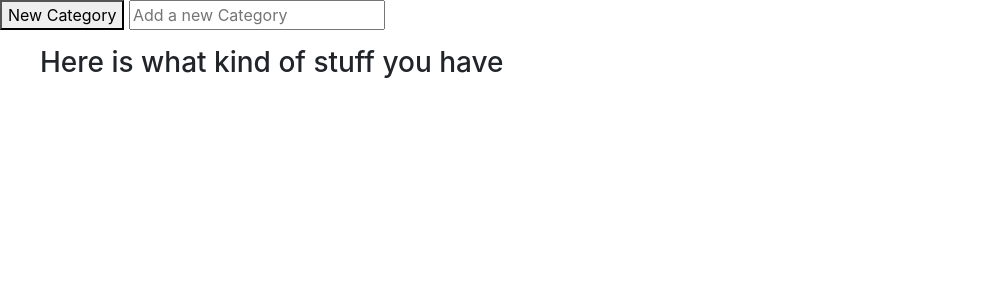
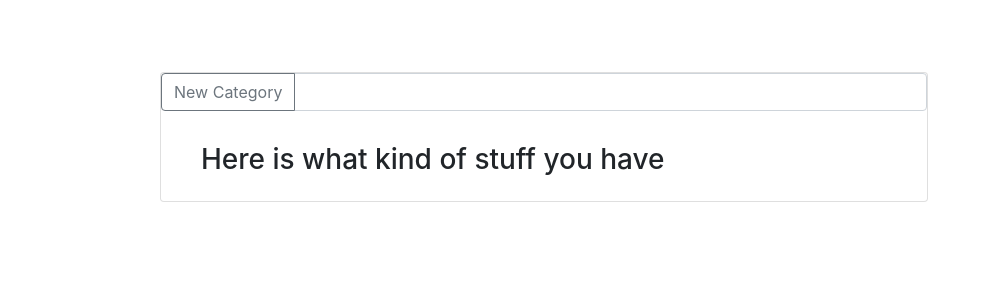
Before and after one commit to michaelprince3/backend-capstone, a Django app: page /categories in a window 1280 px wide. Shown: the part 56-356 px from the top of the page, without its empty margins (0-991 px from the left). Run offline with Django 3.2, Linux system fonts and the light colour scheme; the visitor is signed in with stand-in values (Sample User, id 1); data that the repository does not hold is empty; some libraries are stand-ins or nearby versions.

Commit message:
more styles

```diff
--- a/stokkapp/static/styles/stores.css
+++ b/stokkapp/static/styles/stores.css
@@ -10,3 +10,11 @@
 .item__description {
     width: 15rem;
 }
+
+.form-container {
+    display: flex;
+    flex-direction: column;
+    align-items: center;
+    margin: 10rem;
+    margin-top: 5rem;
+}
--- a/stokkapp/templates/category/category_list.html
+++ b/stokkapp/templates/category/category_list.html
@@ -2,46 +2,56 @@
 {% load static %}
 
 {% block css %}
-    {% comment %} <link rel="stylesheet" href="{% static 'styles/item.css' %}" /> {% endcomment %}
+    <link rel="stylesheet" href="{% static 'styles/stores.css' %}" />
 {% endblock %}
 
 {% block content %}
-    <h1>Categories</h1>
-
+        <h1>Category</h1>
+    <div class="card" style="width: 60%; margin: 10rem; margin-top: 5rem;">
     {% if one_category.id is not None %}
     <form action="{% url 'stokkapp:categoriesedit' one_category.id%}" method="POST">
         {% csrf_token %}
-        <input type="hidden" name="actual_method" value="PUT">
-            <button>Save Category</button>
-            <input id="name" type="text" required name="name" value="{{one_category.name}}">
-
+        <div class="input-group mb-3">
+            <input type="hidden" name="actual_method" value="PUT">
+            <div class="input-group-prepend">
+                <button class="btn btn-outline-secondary" type="submit" id="button-addon1">Save Category</button>
+            </div>
+            <input type="text" id="name" name="name" class="form-control" required placeholder="" aria-label="Add a new Category" aria-describedby="button-addon1" value="{{one_category.name}}">
+        </div>
     </form>
     {% else %}
-    <form action="{% url 'stokkapp:categories' %}" method="POST">
+
+        <form action="{% url 'stokkapp:categories' %}" method="POST">
         {% csrf_token %}
-            <button>New Category</button>
-            <input id="name" type="text" required name="name" placeholder="Add a new Category">
+        <div class="input-group mb-3">
+            <div class="input-group-prepend">
+                <button class="btn btn-outline-secondary" type="submit" id="button-addon1">New Category</button>
+            </div>
+            <input type="text" id="name" name="name" class="form-control" required placeholder="" aria-label="Add a new Category" aria-describedby="button-addon1">
+        </div>
+        </form>
 
-    </form>
     {% endif %}
     <ol class="items">
     <h3>Here is what kind of stuff you have</h3>
     {% for category in all_categories %}
-        <li class="item">
+        <li class="list-group-item" style="display:flex; flex-direction: row; align-content: space-between;">
             <div class="item__description">
                 {{category.name}}
             </div>
-
-            <form action="{% url 'stokkapp:categoriesedit' category.id %}" method="POST">
+        <div class="button-div">
+            <form action="{% url 'stokkapp:categoriesedit' category.id %}" method="POST" onsubmit="return ConfirmDelete()">
             {% csrf_token %}
-            <input type="hidden" name="actual_method" value="DELETE">
-            <button>Delete</button>
+            <input type="hidden" name="actual_method" value="DELETE" >
+            <button type="button" class="btn btn-danger">Delete</button>
             </form>
             <form action="{% url 'stokkapp:categoriesedit' category.id %}" method="GET">
             {% csrf_token %}
-            <button>Edit</button>
+            <button type="button" class="btn btn-secondary">Edit</button>
             </form>
+        </div>
         </li>
     {% endfor %}
         </ol>
+        </div>
 {% endblock %}
--- a/stokkapp/templates/items/item_detail.html
+++ b/stokkapp/templates/items/item_detail.html
@@ -25,12 +25,12 @@
     <form action="{% url 'stokkapp:detail' user_item.id %}" method="POST" onsubmit="return ConfirmDelete()">
         {% csrf_token %}
         <input type="hidden" name="actual_method" value="DELETE">
-        <button>Delete</button>
+        <button type="button" class="btn btn-secondary">Delete</button>
     </form>
 
     <form action="{% url 'stokkapp:user_item_edit_form' user_item.id %}" method="GET">
         {% csrf_token %}
-        <button>Edit</button>
+        <button type="button" class="btn btn-secondary">Edit</button>
     </form>
     {% comment %} <form action="{% url 'stokkapp:shopping_list_item' user_item.id %}" method="GET">
         {% csrf_token %}
--- a/stokkapp/templates/store/store_list.html
+++ b/stokkapp/templates/store/store_list.html
@@ -15,7 +15,7 @@
         <div class="input-group mb-3">
             <input type="hidden" name="actual_method" value="PUT">
             <div class="input-group-prepend">
-                <button class="btn btn-outline-secondary" type="submit" id="button-addon1">Save Store</button>
+                <button class="btn btn-secondary" type="submit" id="button-addon1">Save Store</button>
             </div>
             <input type="text" id="name" name="name" class="form-control" required placeholder="" aria-label="Add a new Store" aria-describedby="button-addon1" value="{{one_store.name}}">
         </div>
```
Also changed, not shown: stokkapp/templates/items/item_form.html (+13 -2 lines), stokkapp/templates/items/item_list.html (+4 -5 lines), stokkapp/templates/shoppinglist/shopping_list.html (+5 -5 lines), stokkapp/templates/shoppinglist/shopping_list_stores.html (+7 -4 lines).
